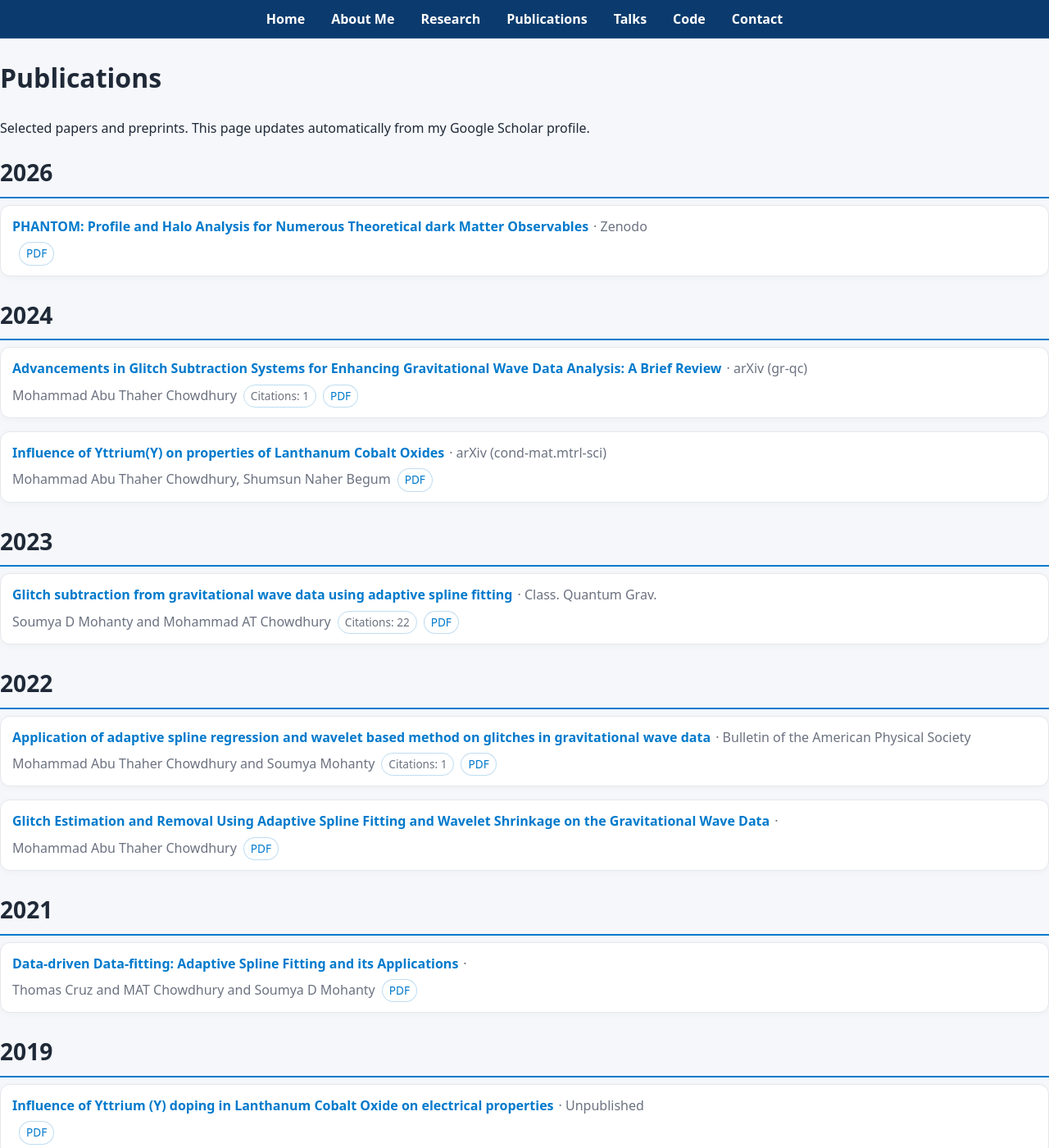
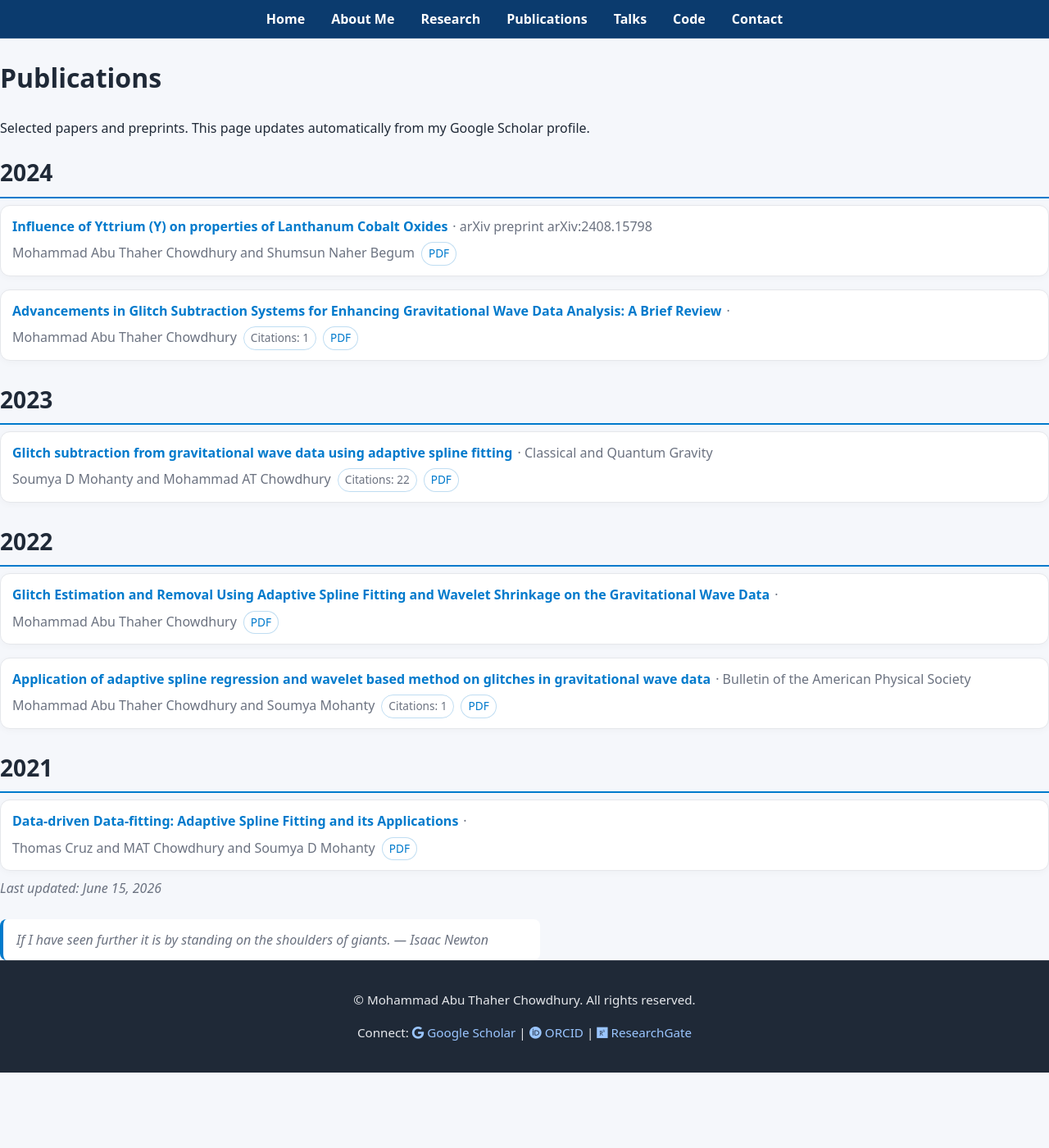
Before and after one commit to matc-thaher/website, a Jekyll site: the page built from publications.md, in a window 1280 px wide and 1400 px high. Shown: the whole window at 82% size. Built offline with Jekyll 4.4.1, drawn with Linux system fonts in a browser that asks for light colours; some of the changed text lies outside the part shown.

Commit message:
chore: update publications from Google Scholar

```diff
--- a/_data/scholar.json
+++ b/_data/scholar.json
@@ -1,62 +1,41 @@
 {
-  "updated": "2026-06-08T08:54:35.915532Z",
+  "updated": "2026-06-15T09:19:31.209626Z",
   "publications": [
     {
-      "title": "PHANTOM: Profile and Halo Analysis for Numerous Theoretical dark Matter Observables",
-      "authors": "",
-      "year": 2026,
-      "venue": "Zenodo",
-      "url": "https://zenodo.org/doi/10.5281/zenodo.19700920",
+      "title": "Glitch subtraction from gravitational wave data using adaptive spline fitting",
+      "authors": "Soumya D Mohanty and Mohammad AT Chowdhury",
+      "year": 2023,
+      "venue": "Classical and Quantum Gravity",
+      "url": "https://iopscience.iop.org/article/10.1088/1361-6382/acd0fe/meta",
       "pdf_url": "",
-      "doi": "10.5281/ZENODO.19700920",
-      "citations": 0,
-      "source": [
-        "orcid"
-      ]
-    },
-    {
-      "title": "Influence of Yttrium(Y) on properties of Lanthanum Cobalt Oxides",
-      "authors": "Mohammad Abu Thaher Chowdhury, Shumsun Naher Begum",
-      "year": 2024,
-      "venue": "arXiv (cond-mat.mtrl-sci)",
-      "url": "https://arxiv.org/abs/2408.15798v1",
-      "pdf_url": "https://arxiv.org/pdf/2408.15798v1",
-      "doi": "",
-      "citations": 0,
-      "source": [
-        "arxiv",
-        "scholar"
-      ]
+      "citations": 22
     },
     {
       "title": "Advancements in Glitch Subtraction Systems for Enhancing Gravitational Wave Data Analysis: A Brief Review",
       "authors": "Mohammad Abu Thaher Chowdhury",
       "year": 2024,
-      "venue": "arXiv (gr-qc)",
-      "url": "https://arxiv.org/abs/2406.01318v1",
-      "pdf_url": "https://arxiv.org/pdf/2406.01318v1",
-      "doi": "10.48550/arXiv.2406.01318",
-      "citations": 1,
-      "source": [
-        "arxiv",
-        "orcid",
-        "scholar"
-      ]
+      "venue": "",
+      "url": "https://arxiv.org/abs/2406.01318",
+      "pdf_url": "",
+      "citations": 1
     },
     {
-      "title": "Glitch subtraction from gravitational wave data using adaptive spline fitting",
-      "authors": "Soumya D Mohanty and Mohammad AT Chowdhury",
-      "year": 2023,
-      "venue": "Class. Quantum Grav.",
-      "url": "https://doi.org/10.1088/1361-6382/acd0fe",
+      "title": "Application of adaptive spline regression and wavelet based method on glitches in gravitational wave data",
+      "authors": "Mohammad Abu Thaher Chowdhury and Soumya Mohanty",
+      "year": 2022,
+      "venue": "Bulletin of the American Physical Society",
+      "url": "https://meetings.aps.org/Meeting/TSF22/Session/F05.5",
       "pdf_url": "",
-      "doi": "10.1088/1361-6382/acd0fe",
-      "citations": 22,
-      "source": [
-        "crossref",
-        "orcid",
-        "scholar"
-      ]
+      "citations": 1
+    },
+    {
+      "title": "Influence of Yttrium (Y) on properties of Lanthanum Cobalt Oxides",
+      "authors": "Mohammad Abu Thaher Chowdhury and Shumsun Naher Begum",
+      "year": 2024,
+      "venue": "arXiv preprint arXiv:2408.15798",
+      "url": "https://arxiv.org/abs/2408.15798",
+      "pdf_url": "",
+      "citations": 0
     },
     {
       "title": "Glitch Estimation and Removal Using Adaptive Spline Fitting and Wavelet Shrinkage on the Gravitational Wave Data",
@@ -65,24 +44,7 @@
       "venue": "",
       "url": "https://search.proquest.com/openview/7f68a2c9fc2972f4eb08e0d1a8fcbd2e/1?pq-origsite=gscholar&cbl=18750&diss=y",
       "pdf_url": "",
-      "doi": "",
-      "citations": 0,
-      "source": [
-        "scholar"
-      ]
-    },
-    {
-      "title": "Application of adaptive spline regression and wavelet based method on glitches in gravitational wave data",
-      "authors": "Mohammad Abu Thaher Chowdhury and Soumya Mohanty",
-      "year": 2022,
-      "venue": "Bulletin of the American Physical Society",
-      "url": "https://meetings.aps.org/Meeting/TSF22/Session/F05.5",
-      "pdf_url": "",
-      "doi": "",
-      "citations": 1,
-      "source": [
-        "scholar"
-      ]
+      "citations": 0
     },
     {
       "title": "Data-driven Data-fitting: Adaptive Spline Fitting and its Applications",
@@ -91,24 +53,7 @@
       "venue": "",
       "url": "https://repositories.lib.utexas.edu/items/fd04b32c-04dd-4d45-ad74-d6f5b4f2b174",
       "pdf_url": "",
-      "doi": "",
-      "citations": 0,
-      "source": [
-        "scholar"
-      ]
-    },
-    {
-      "title": "Influence of Yttrium (Y) doping in Lanthanum Cobalt Oxide on electrical properties",
-      "authors": "",
-      "year": 2019,
-      "venue": "Unpublished",
-      "url": "https://rgdoi.net/10.13140/RG.2.2.31831.07841",
-      "pdf_url": "",
-      "doi": "10.13140/RG.2.2.31831.07841",
-      "citations": 0,
-      "source": [
-        "orcid"
-      ]
+      "citations": 0
     }
   ]
 }
```
